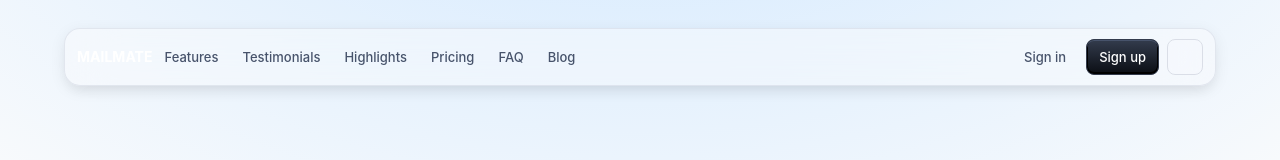
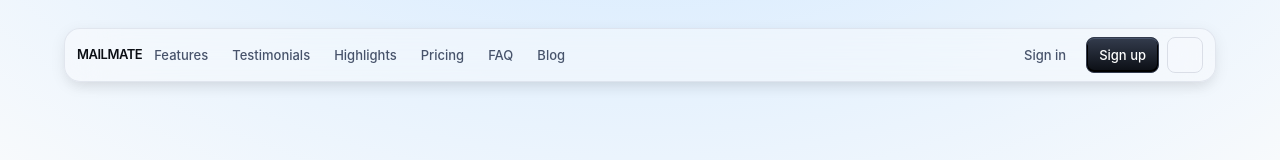
Before and after one commit to HungTabe/MailMate_AIPlugin_Page, a React (Create React App) app: page /marketing in a window 1280 px wide. Shown: the top 160 px of the page. Built offline with nearby package versions, Linux system fonts and the light colour scheme; some icons are missing.

Commit message:
[mm_page_13] Fix Bug_5 fix UI change color of SiteMark Logo

```diff
--- a/src/components/marketing_page/components/SitemarkIcon.js
+++ b/src/components/marketing_page/components/SitemarkIcon.js
@@ -3,6 +3,7 @@ import './SitemarkIcon.css';
 import { useState, useEffect } from 'react';
 import { useSelector } from 'react-redux';
 import { useTheme } from '@mui/system';
+import Typography from '@mui/material/Typography'; // Thêm Typography
 
 
 export default function SitemarkIcon() {
@@ -20,6 +21,14 @@ export default function SitemarkIcon() {
   }, [selectedTheme]);
 
   return (
-      <h1 style={{ color: logos === 'dark' ? 'black' : 'white' }}>MAILMATE</h1>
+    <Typography
+    variant="h1"
+    sx={{
+      color: 'text.primary',
+      fontSize: 'small',
+    }}
+  >
+    MAILMATE
+  </Typography>
   );
 }
```
